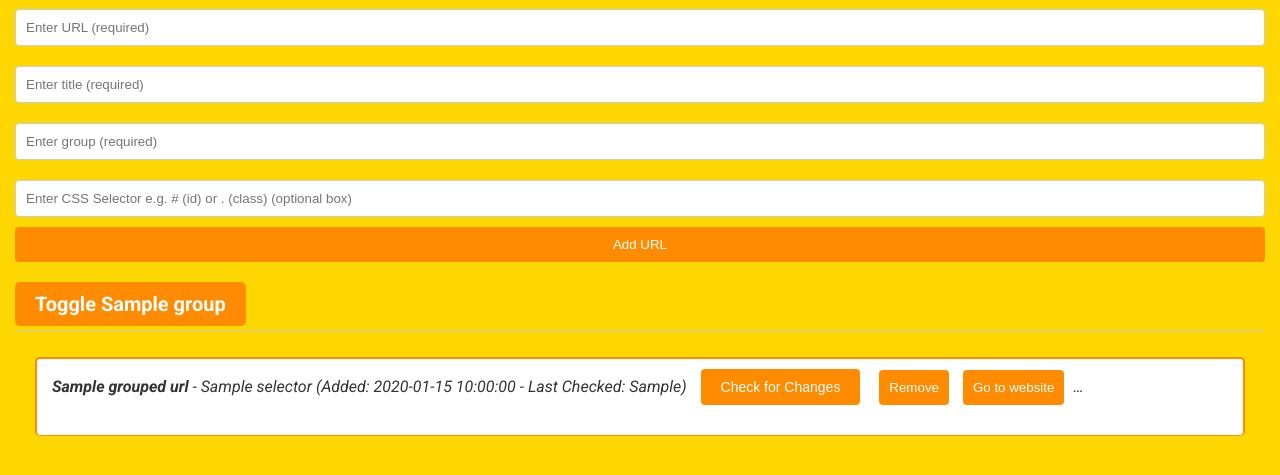
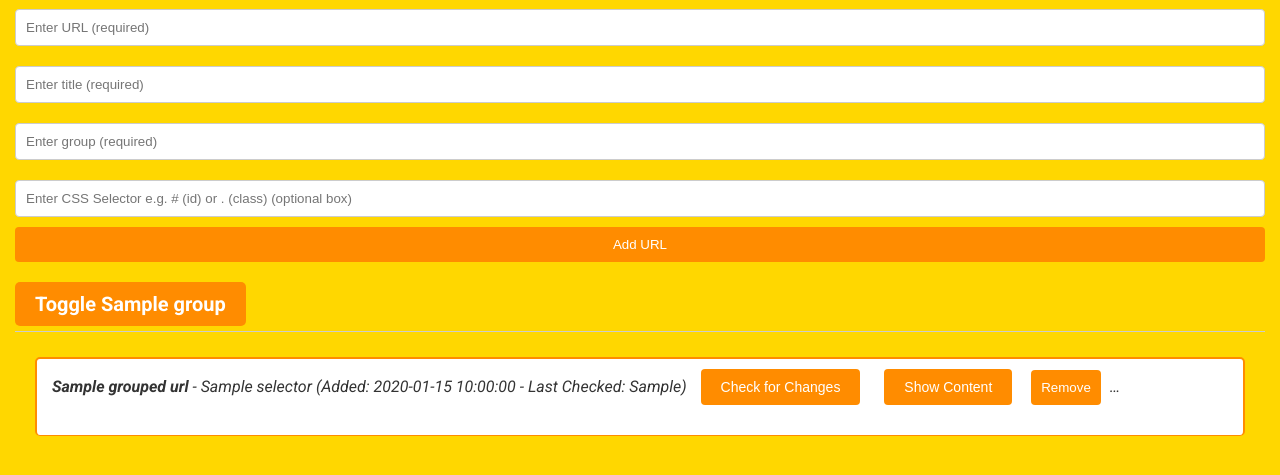
Before and after one commit to jezzaayt/UpdateInsight, a Flask app: template templates/index.html in a window 1280 px wide. Shown: the part 113-588 px from the top of the page. Run offline with Flask 3, Linux system fonts and the light colour scheme; the template is opened without the code that fills it: most values are stand-ins (such as "Sample title", 1, 10 or a date in 2020); some libraries are stand-ins or nearby versions.

Commit message:
made button to show the current content saved

```diff
--- a/app.py
+++ b/app.py
@@ -20,6 +20,7 @@
             return json.load(file)
     except (FileNotFoundError, json.JSONDecodeError):
         return {}
+
 
 # Save URL tracking data
 def save_data(url_data):
@@ -113,16 +114,22 @@
 
     # Render the HTML page with the URL data
     return render_template("index.html", grouped_url_data=grouped_url_data)
+@app.route("/get_previous_content", methods=["GET"])
+def get_previous_content():
+    url = request.args.get("url")
+    url_data = load_data()
+    data = url_data.get(url)
+    if data:
+        return jsonify({"status": "success", "previous_content": data["previous_content"]})
+    else:
+        return jsonify({"status": "error", "message": f"Website {url} not found in the database."})
 
 @app.route("/go_to_website", methods=["GET"])
 def go_to_website():
     url = request.args.get("url")
     return redirect(url)
 
-@app.route('/check-changes', methods=['POST'])
-def check_changes():
-    # Handle the request here
-    return jsonify({'message': 'Changes detected'})
+
 
 @app.route("/check/<path:url>")
 def check_website_changes(url):
--- a/static/notifications.js
+++ b/static/notifications.js
@@ -1,5 +1,12 @@
 document.addEventListener('DOMContentLoaded', function() {
     // Attach event listener to buttons with class 'check-changes-btn'
+    let urlData;
+    fetch('/get_previous_content')
+  .then(response => response.json())
+  .then(data => {
+    urlData = data;
+    console.log('urlData:', urlData);
+  });
     document.querySelectorAll('.check-changes-btn').forEach(button => {
         button.addEventListener('click', function(e) {
             e.preventDefault(); // Prevent the form from submitting and page refresh
@@ -32,4 +39,19 @@
             });
         });
     });
+    document.querySelectorAll('.show-content-btn').forEach(button => {
+        button.addEventListener('click', function(e) {
+          e.preventDefault();
+          const url = button.getAttribute('data-url');
+          console.log('url:', url);
+          console.log('urlData:', urlData);
+          const baseUrl = url.split('?')[1].replace("url=", ""); // extract the base URL
+          const notyf = new Notyf();
+          if (urlData && urlData[baseUrl]) {
+            notyf.success(`Current content for ${baseUrl}: ${urlData[baseUrl].previous_content}`);
+          } else {
+            notyf.error(`No data found for ${baseUrl}`);
+          }
+        });
+      });
 });
--- a/templates/index.html
+++ b/templates/index.html
@@ -72,7 +72,10 @@
             (Added: {{ item[1].added_date }} - Last Checked: {{ item[1].last_checked or 'Never' }})
 
             <div class="form-container check-changes-container" data-url="{{ url_for('check_website_changes', url=item[0]) }}">
-                <button id="checkButton-{{ loop.index }}" class="check-changes-btn" data-url="{{ url_for('check_website_changes', url=item[0]) }}">Check for Changes</button>
+                <button  class="check-changes-btn" data-url="{{ url_for('check_website_changes', url=item[0]) }}">Check for Changes</button>
+            </div>
+            <div class="form-container ">
+                <button id="checkButton-{{ loop.index }}" class="show-content-btn" data-url="{{ url_for('get_previous_content', url=item[0]) }}" >Show Content</button>
             </div>
 
              <form action="{{ url_for('remove_url', url=item[0]) }}" method="POST" style="display:inline;">
```
